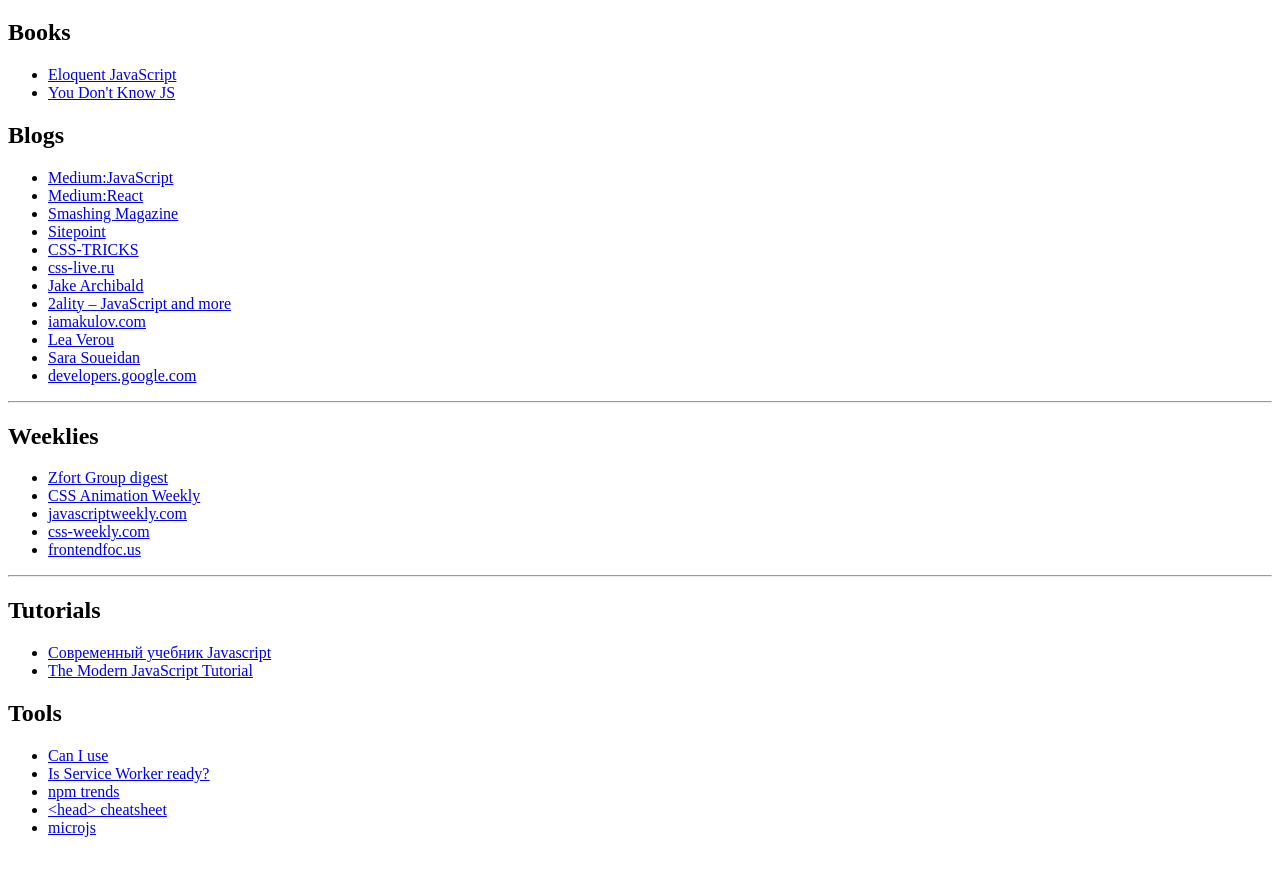
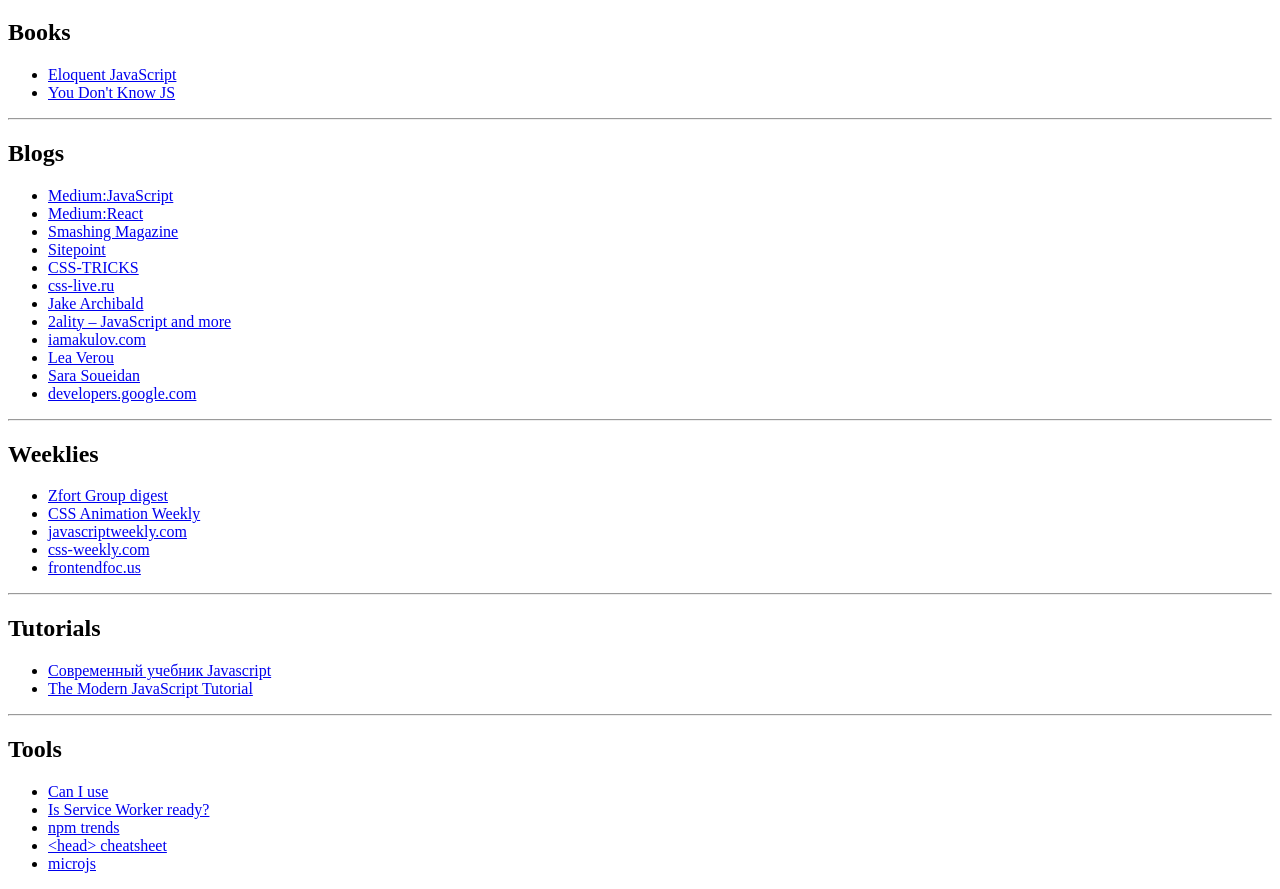
Before and after one commit to XanMK3/front-end-resources, a plain HTML site: page index.html in a window 1280 px wide. Shown: the part 61-950 px from the top of the page. Before the commit the page ends 914 px from the top, so only its background shows below. Drawn offline with Linux system fonts and the light colour scheme.

Commit message:
change markup

```diff
--- a/index.html
+++ b/index.html
@@ -7,11 +7,15 @@
 </head>
 <body>
 	<h1>Front end resources</h1>
+    <section>
 	    <h2>Books</h2>
         <ul>
 		    <li><a href="http://eloquentjavascript.net/">Eloquent JavaScript</a></li>
 		    <li><a href="https://github.com/getify/You-Dont-Know-JS">You Don't Know JS</a></li>
 	    </ul>
+        <hr>
+    </section>
+    <section>
         <h2>Blogs</h2>
         <ul>
             <li><a href="https://medium.com/tag/javascript">Medium:JavaScript</a></li>
@@ -28,6 +32,8 @@
             <li><a href="https://developers.google.com/web/updates/">developers.google.com</a></li>
         </ul>
         <hr>
+    </section>
+    <section>
         <h2>Weeklies</h2>
         <ul>
             <li><a href="https://habrahabr.ru/company/zfort/">Zfort Group digest</a></li>
@@ -37,11 +43,16 @@
             <li><a href="https://frontendfoc.us/issues">frontendfoc.us</a></li>
         </ul>
         <hr>
+    </section>
+    <section>
         <h2>Tutorials</h2>
         <ul>
             <li><a href="https://learn.javascript.ru">Современный учебник Javascript</a></li>
             <li><a href="http://javascript.info/">The Modern JavaScript Tutorial</a></li>
         </ul>
+        <hr>
+    </section>
+    <section>
         <h2>Tools</h2>
         <ul>
             <li><a href="https://caniuse.com/">Can I use</a></li>
@@ -50,5 +61,6 @@
             <li><a href="http://gethead.info/">&lt;head&gt; cheatsheet</a></li>
             <li><a href="http://microjs.com/">microjs</a></li>
         </ul>
+    </section>
 </body>
 </html>
```
Lines whose indentation alone changed are shown as unchanged.
